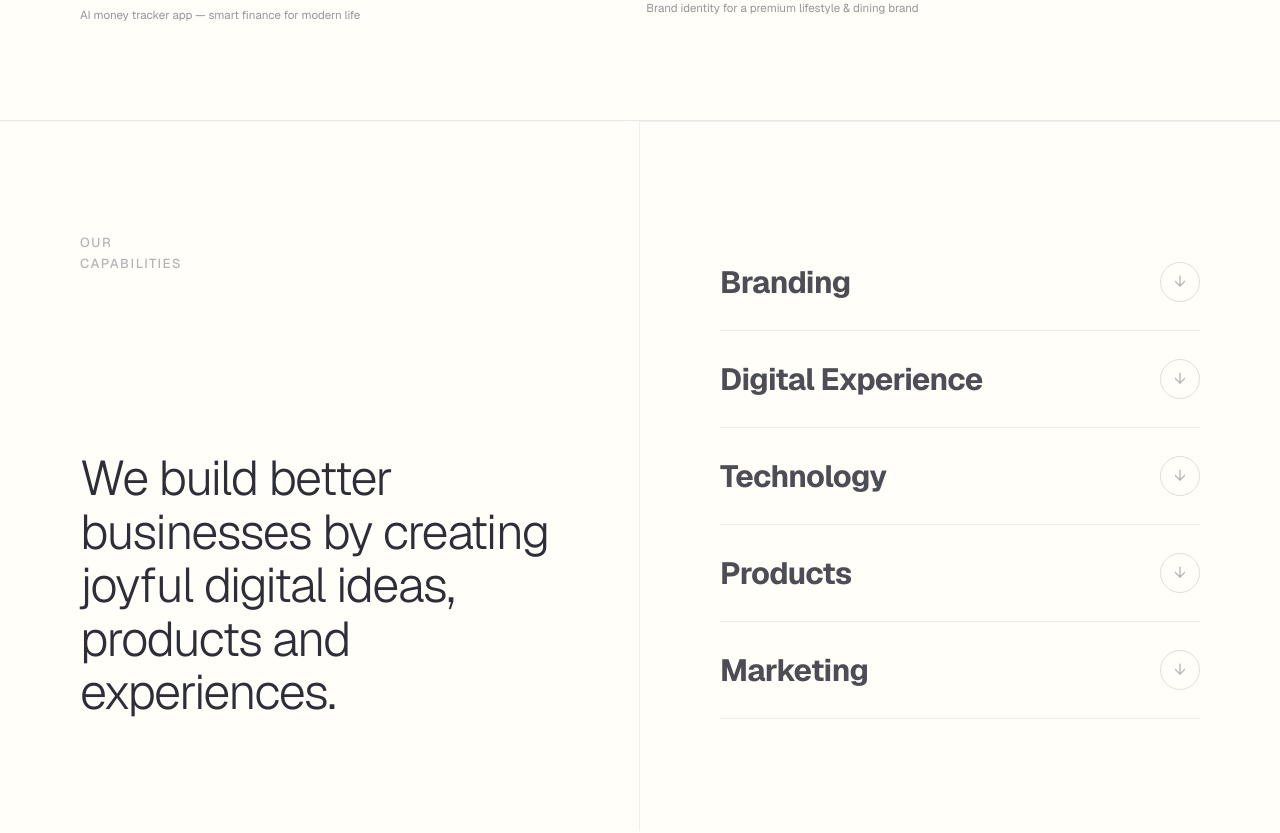
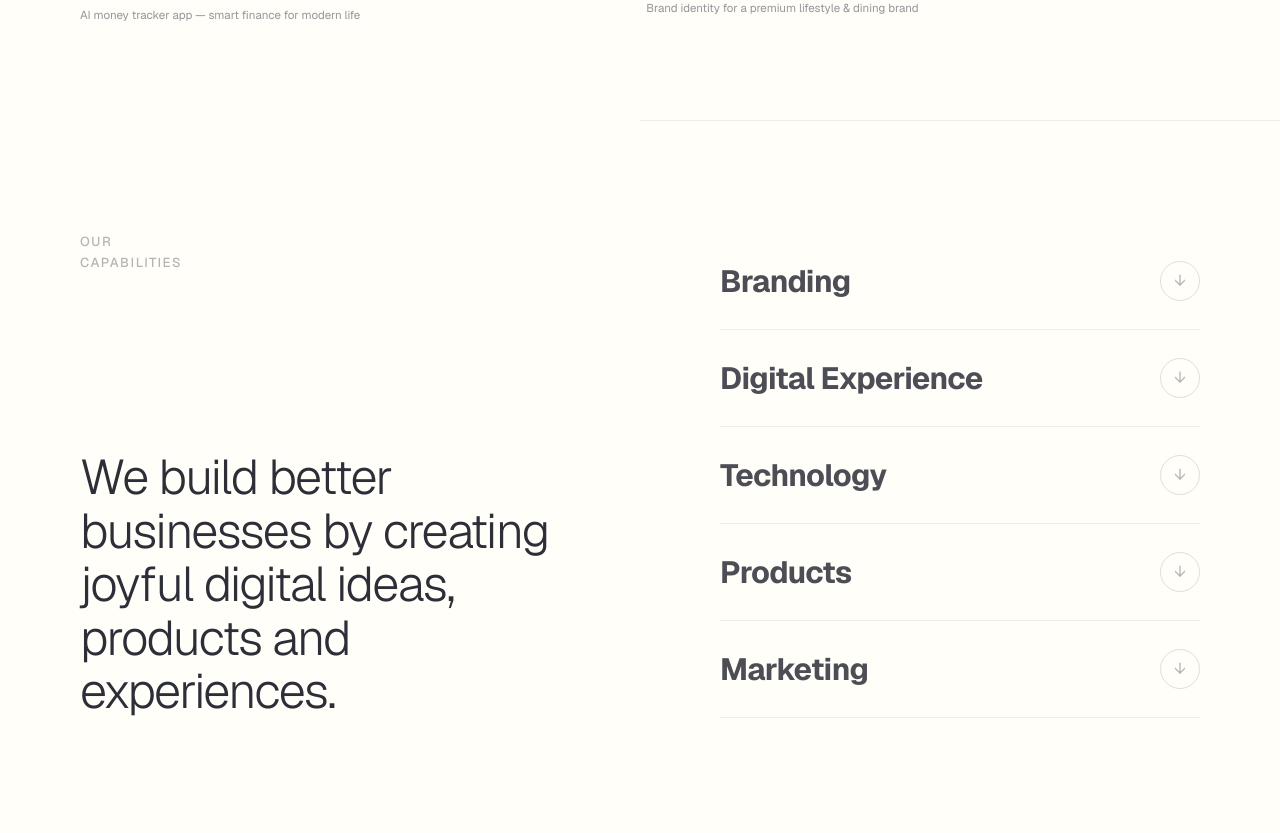
Before and after one commit to pavanjaya/Hueness, a Next.js app: page / in a window 1280 px wide. Shown: the part 3583-4416 px from the top of the page. Built offline with nearby package versions, Linux system fonts and the light colour scheme; a web font is replaced by a local one.

Commit message:
Remove top border and vertical divider from ServicesSection

```diff
--- a/src/components/sections/ServicesSection.tsx
+++ b/src/components/sections/ServicesSection.tsx
@@ -35,12 +35,7 @@ export default function ServicesSection() {
   const [open, setOpen] = useState<number | null>(null);
 
   return (
-    <section
-      style={{
-        background: "#fffef9",
-        borderTop: "1px solid rgba(45,46,56,0.1)",
-      }}
-    >
+    <section style={{ background: "#fffef9" }}>
       <div
         className="grid"
         style={{ gridTemplateColumns: "1fr 1fr", minHeight: "80vh" }}
@@ -48,7 +43,6 @@ export default function ServicesSection() {
         {/* Left — label + statement text */}
         <div
           className="hidden md:flex flex-col justify-between px-8 md:px-14 xl:px-20 py-20 md:py-28"
-          style={{ borderRight: "1px solid rgba(45,46,56,0.08)" }}
         >
           <p
             style={{
```
